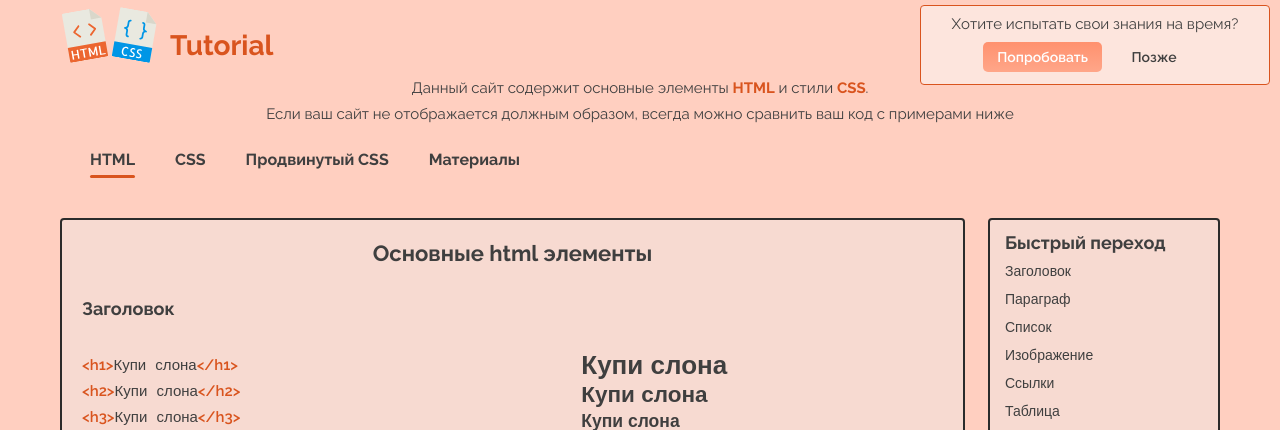
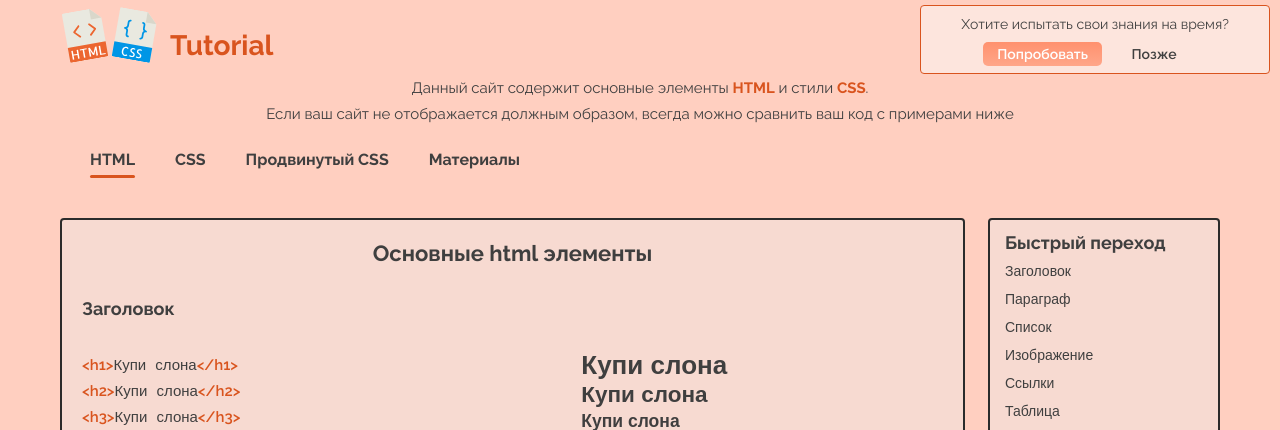
Before and after one commit to vitaliyhtml5/vitaliyhtml5.github.io, a PHP site: page / in a window 1280 px wide. Shown: the top 430 px of the page. Run offline with PHP 8.4, Linux system fonts and the light colour scheme.

Commit message:
Add files via upload

```diff
--- a/html/styles.css
+++ b/html/styles.css
@@ -656,9 +656,10 @@ a {
 	top: 5px;
 	right: 10px;
 	width: 350px;
-	padding: 5px 10px;
+	padding: 5px 10px 2px;
 	border: 1px solid #d9541e;
 	border-radius: 4px;
+	font-size: 14px;
 	text-align: center;
 	background-color: #fde5dd;
 	animation: newtooltip 3s;
@@ -667,7 +668,7 @@ a {
 	display: flex;
 	justify-content: center;
 	width: 80%;
-	margin: 5px auto 7px;
+	margin: 5px auto;
 	text-align: center;
 }
 .new-tooltip__link {
@@ -675,7 +676,7 @@ a {
 	padding: 2px 5px;
 	border-radius: 5px;
 	color: #fff;
-	font: 600 14px/26px Raleway, Arial, Helvetica, sans-serif;
+	font: 600 14px/20px Raleway, Arial, Helvetica, sans-serif;
 	background: linear-gradient(180deg, #ff916e, #ffa689);
 	cursor: pointer;
 	transition: 0.4s;
@@ -686,7 +687,7 @@ a {
 .new-tooltip__btn {
 	width: 40%;
 	border: none;
-	font: 600 14px/26px Raleway, Arial, Helvetica, sans-serif;
+	font: 600 14px/20px Raleway, Arial, Helvetica, sans-serif;
 	color: #3f3f3f;
 	background: none;
 	cursor: pointer;
```
